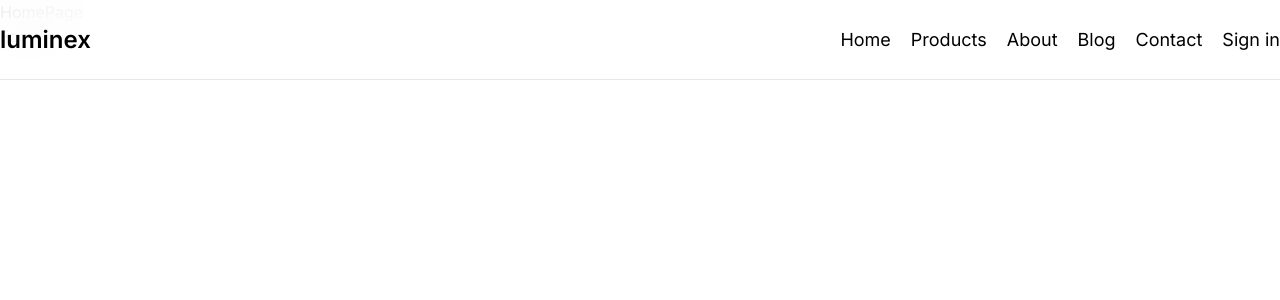
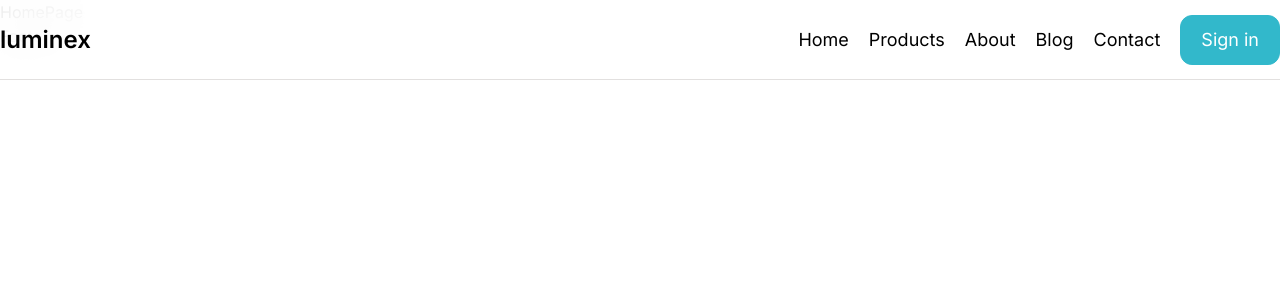
Before and after one commit to kajal-rekha/luminex-client, a Next.js app: page / in a window 1280 px wide. Shown: the top 300 px of the page. Built offline with nearby package versions, Linux system fonts and the light colour scheme.

Commit message:
button variants added

```diff
--- a/components/shared/Navbar.tsx
+++ b/components/shared/Navbar.tsx
@@ -1,4 +1,5 @@
 import Link from "next/link";
+import { buttonVariants } from "../ui/Button";
 
 const Navbar = () => {
   return (
@@ -39,7 +40,12 @@ const Navbar = () => {
             </Link>
           </li>
           <li>
-            <Link href="/sign-in">Sign in</Link>
+            <Link
+              href="/sign-in"
+              className={buttonVariants({ variant: "secondary" })}
+            >
+              Sign in
+            </Link>
           </li>
         </ul>
       </nav>
--- a/components/ui/Button.tsx
+++ b/components/ui/Button.tsx
@@ -1,5 +1,64 @@
-const Button = () => {
-  return <div>Button</div>;
+ import { cn } from "@/lib/utils";
+import { cva, VariantProps } from "class-variance-authority";
+import { Loader2 } from "lucide-react";
+
+export const buttonVariants = cva(
+  "eq inline-block whitespace-nowrap rounded-xl border px-5 py-2.5 text-center text-lg disabled:cursor-default disabled:border-gray disabled:bg-gray disabled:text-black",
+  {
+    variants: {
+      variant: {
+        primary:
+          "bg-black text-white border-black hover:bg-black/90 hover:border-black/90",
+        secondary:
+          "bg-blue text-white border-blue hover:bg-blue/90 hover:border-blue/90",
+        danger:
+          "bg-red text-white border-red hover:bg-red/90 hover:border-red/90",
+        outline:
+          "bg-transparent text-black border-black hover:bg-black hover:text-white",
+      },
+      size: {
+        auto: "w-auto",
+        full: "w-full",
+      },
+    },
+    defaultVariants: {
+      variant: "primary",
+      size: "auto",
+    },
+  }
+);
+
+interface ButtonProps
+  extends React.ButtonHTMLAttributes<HTMLButtonElement>,
+    VariantProps<typeof buttonVariants> {
+  isLoading?: boolean;
+}
+
+const Button: React.FC<ButtonProps> = ({
+  onClick,
+  type,
+  disabled,
+  children,
+  variant,
+  size,
+  isLoading,
+  ...props
+}) => {
+  return (
+    <button
+      onClick={onClick}
+      type={type}
+      disabled={disabled || isLoading}
+      {...props}
+      className={cn(
+        buttonVariants({ variant, size }),
+        isLoading && "flex items-center justify-center gap-2.5"
+      )}
+    >
+      {isLoading && <Loader2 size={20} className="animate-spin" />}
+      {children}
+    </button>
+  );
 };
 
 export default Button;
--- a/components/ui/Loading.tsx
+++ b/components/ui/Loading.tsx
@@ -1,5 +1,20 @@
-const Loading = () => {
-  return <div>Loading</div>;
+import { MoonLoader } from "react-spinners";
+
+interface LoadingProps {
+  isLoading: boolean;
+}
+const Loading: React.FC<LoadingProps> = ({ isLoading }) => {
+  return (
+    <div className="flex justify-center">
+      <MoonLoader
+        color="rgb(0, 145, 181)"
+        loading={isLoading}
+        size={24}
+        aria-label="Loading Spinner"
+        data-testid="loader"
+      />
+    </div>
+  );
 };
 
 export default Loading;
--- /dev/null
+++ b/lib/utils.ts
@@ -0,0 +1,6 @@
+import clsx, { ClassValue } from "clsx";
+import { twMerge } from "tailwind-merge";
+
+export function cn(...inputs: ClassValue[]) {
+  return twMerge(clsx(inputs));
+}
--- a/package.json
+++ b/package.json
@@ -13,13 +13,15 @@
     "class-variance-authority": "^0.7.0",
     "clsx": "^2.0.0",
     "framer-motion": "^10.16.12",
+    "lucide-react": "^0.294.0",
     "next": "^14.0.3",
     "react": "^18",
     "react-dom": "^18",
     "react-hot-toast": "^2.4.1",
     "react-spinners": "^0.13.8",
     "swiper": "^11.0.5",
-    "swr": "^2.2.4"
+    "swr": "^2.2.4",
+    "tailwind-merge": "^2.0.0"
   },
   "devDependencies": {
     "@types/node": "^20",
--- a/tailwind.config.ts
+++ b/tailwind.config.ts
@@ -7,7 +7,19 @@ const config: Config = {
     "./app/**/*.{js,ts,jsx,tsx,mdx}",
   ],
   theme: {
-    extend: {},
+    extend: {
+      colors: {
+        dark: "#19191B",
+        light: "#FFFCFA",
+        gray: "#E2E0DF",
+        red: "#C3315D",
+        pink: "#ED7DC0",
+        orange: "#FF7D5B",
+        green: "#00B79F",
+        blue: "#32B8CB",
+        violet: "#7A60B3",
+      },
+    },
   },
   plugins: [],
 };
```
Also changed, not shown: 1 other file (tests, documents, lock files or other folders).
